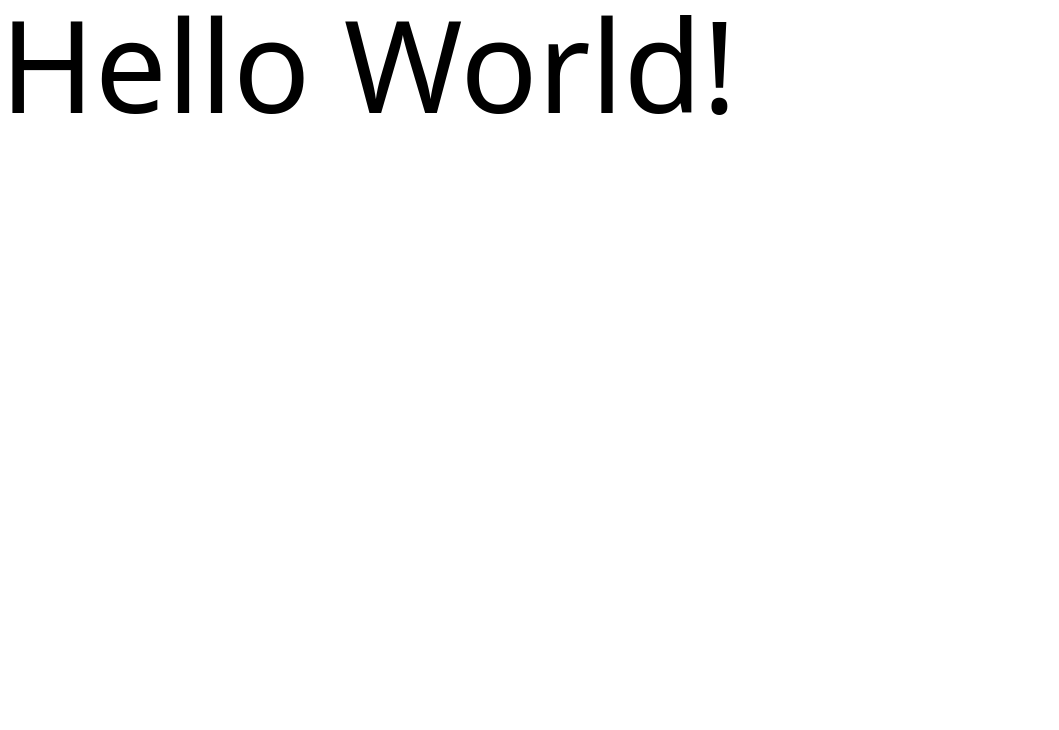
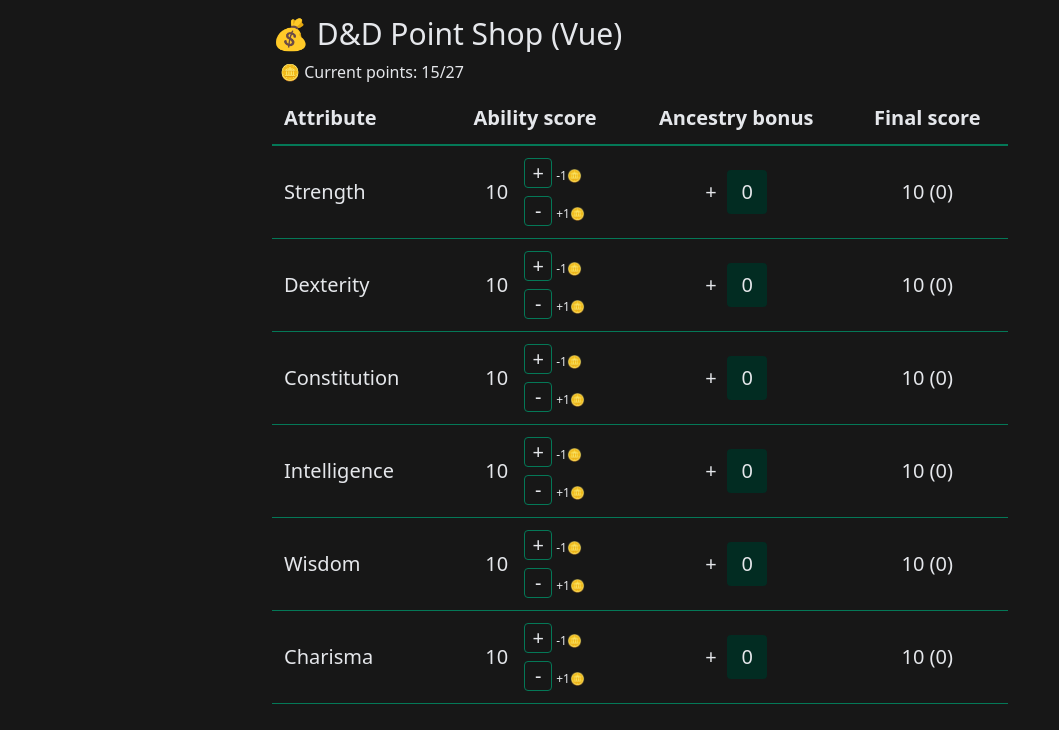
Before and after one commit to daruufex/dnd-point-shop-vue, a Vue app: page / in a window 1280 px wide. Shown: the top 730 px of the page, without its empty margins (0-1059 px from the left). Built offline with nearby package versions, Linux system fonts and the light colour scheme.

Commit message:
Recreate D&D Point Shop app

```diff
--- a/index.html
+++ b/index.html
@@ -4,9 +4,9 @@
     <meta charset="UTF-8" />
     <link rel="icon" href="/favicon.ico" />
     <meta name="viewport" content="width=device-width, initial-scale=1.0" />
-    <title>D&D Point Shop Vue</title>
+    <title>D&D Point Shop (Vue)</title>
   </head>
-  <body>
+  <body class="bg-neutral-900 text-gray-200">
     <div id="app"></div>
     <script type="module" src="/src/main.js"></script>
   </body>
--- a/src/App.vue
+++ b/src/App.vue
@@ -1,3 +1,22 @@
+<script setup>
+import { ref, provide } from 'vue'
+
+import defaults from './defaults'
+import AppHeader from './components/AppHeader.vue'
+import StatList from './components/StatList.vue'
+
+const points = ref(defaults.startingPoints)
+
+function setPoints(newPoints) {
+  points.value = newPoints
+}
+
+provide('points', { points, setPoints })
+</script>
+
 <template>
-  <p class="text-9xl">Hello World!</p>
+  <div class="container max-w-3xl mx-auto p-2 pt-6 md:p-4">
+    <AppHeader />
+    <StatList />
+  </div>
 </template>
--- /dev/null
+++ b/src/components/AncestryBonus.vue
@@ -0,0 +1,15 @@
+<script setup>
+defineProps(['ancestryBonus'])
+</script>
+
+<template>
+  <td class="p-3 text-center">
+    +&nbsp;
+    <input
+      class="bg-emerald-950 p-2 rounded w-10 text-center"
+      type="text"
+      :value="ancestryBonus"
+      @input="$emit('change', Number($event.target.value))"
+    />
+  </td>
+</template>
--- /dev/null
+++ b/src/components/AppHeader.vue
@@ -0,0 +1,11 @@
+<script setup>
+import { inject } from 'vue'
+import defaults from '../defaults'
+
+const { points } = inject('points')
+</script>
+
+<template>
+  <h1 class="text-3xl">💰 D&D Point Shop (Vue)</h1>
+  <p class="p-2">🪙 Current points: {{ points }}/{{ defaults.maxPoints }}</p>
+</template>
--- /dev/null
+++ b/src/components/StatButton.vue
@@ -0,0 +1,14 @@
+<script setup>
+defineProps(['disbled'])
+
+const style =
+  'w-7 mr-1 border rounded border-emerald-700 ' +
+  'hover:bg-emerald-700 active:bg-emerald-950 transition-colors ' +
+  'disabled:bg-emerald-950 disabled:text-gray-500'
+</script>
+
+<template>
+  <button :class="style" @click="$emit('increaseScore')" :disabled="disabled">
+    <slot></slot>
+  </button>
+</template>
--- /dev/null
+++ b/src/components/StatControls.vue
@@ -0,0 +1,43 @@
+<script setup>
+import { inject, computed } from 'vue'
+
+import defaults from '../defaults'
+import StatButton from './StatButton.vue'
+
+const props = defineProps(['score'])
+
+const { points } = inject('points')
+
+const scoreClasses = computed(() => {
+  if (props.score === defaults.maxScore) return 'font-bold text-green-100'
+  if (props.score === defaults.minScore) return 'italic text-red-200'
+  else return ''
+})
+</script>
+
+<template>
+  <td class="p-2 md:p-3 flex justify-center items-center gap-4">
+    <span :class="scoreClasses">{{ score }}</span>
+    <div class="inline-flex flex-col items-start gap-2">
+      <div class="whitespace-nowrap">
+        <StatButton
+          @increaseScore="$emit('increaseScore')"
+          :disabled="score === defaults.maxScore || defaults.scoreCosts[score + 1] > points"
+        >
+          +
+        </StatButton>
+        <span :class="`text-xs ${defaults.scoreCosts[score + 1] > points ? 'text-red-400' : ''}`">
+          {{ score < defaults.maxScore ? `-${defaults.scoreCosts[score]}🪙` : '' }}
+        </span>
+      </div>
+      <div class="whitespace-nowrap">
+        <StatButton @increaseScore="$emit('decreaseScore')" :disabled="score === defaults.minScore">
+          -
+        </StatButton>
+        <span class="text-xs">
+          {{ score > defaults.minScore ? `+${defaults.scoreCosts[score]}🪙` : '' }}
+        </span>
+      </div>
+    </div>
+  </td>
+</template>
--- /dev/null
+++ b/src/components/StatItem.vue
@@ -0,0 +1,45 @@
+<script setup>
+import { ref, inject, computed } from 'vue'
+import defaults from '../defaults'
+
+import StatControls from './StatControls.vue'
+import AncestryBonus from './AncestryBonus.vue'
+
+defineProps(['name'])
+
+const score = ref(10)
+const ancestryBonus = ref(0)
+
+const { points, setPoints } = inject('points')
+
+const finalScore = computed(() => score.value + ancestryBonus.value)
+const modifier = computed(() => Math.floor((finalScore.value - 10) / 2))
+
+function changeAncestryBonus(newValue) {
+  if (isNaN(newValue)) return
+  ancestryBonus.value = newValue > 9 ? 0 : newValue
+}
+
+function increaseScore() {
+  setPoints(points.value - defaults.scoreCosts[score.value + 1])
+  score.value++
+}
+
+function decreaseScore() {
+  setPoints(points.value + defaults.scoreCosts[score.value])
+  score.value--
+}
+</script>
+
+<template>
+  <tr class="border-b border-emerald-700">
+    <td class="p-2 md:p-3">{{ name }}</td>
+
+    <StatControls :score="score" @increaseScore="increaseScore" @decreaseScore="decreaseScore" />
+    <AncestryBonus :ancestryBonus="ancestryBonus" @change="changeAncestryBonus" />
+
+    <td class="p-3 text-center">
+      {{ finalScore }} ({{ modifier > 0 ? `+${modifier}` : modifier }})
+    </td>
+  </tr>
+</template>
--- /dev/null
+++ b/src/components/StatList.vue
@@ -0,0 +1,22 @@
+<script setup>
+import StatItem from './StatItem.vue'
+
+const statNames = ['Strength', 'Dexterity', 'Constitution', 'Intelligence', 'Wisdom', 'Charisma']
+</script>
+
+<template>
+  <table className="w-full text-md md:text-xl">
+    <thead>
+      <tr class="border-b-2 border-b-emerald-700">
+        <th className="p-2 md:p-3 text-left">Attribute</th>
+        <th className="p-2 md:p-3 text-center">Ability score</th>
+        <th className="p-2 md:p-3 text-center">Ancestry bonus</th>
+        <th className="p-2 md:p-3 text-center">Final score</th>
+      </tr>
+    </thead>
+
+    <tbody>
+      <StatItem v-for="stat in statNames" :key="stat" :name="stat" />
+    </tbody>
+  </table>
+</template>
--- /dev/null
+++ b/src/defaults.js
@@ -0,0 +1,24 @@
+export default {
+  startingPoints: 15,
+  maxPoints: 27,
+  maxScore: 15,
+  minScore: 8,
+  scoreCosts: {
+    3: 3,
+    4: 2,
+    5: 2,
+    6: 1,
+    7: 1,
+    8: 1,
+    9: 1,
+    10: 1,
+    11: 1,
+    12: 1,
+    13: 1,
+    14: 2,
+    15: 2,
+    16: 3,
+    17: 3,
+    18: 4
+  }
+}
```
